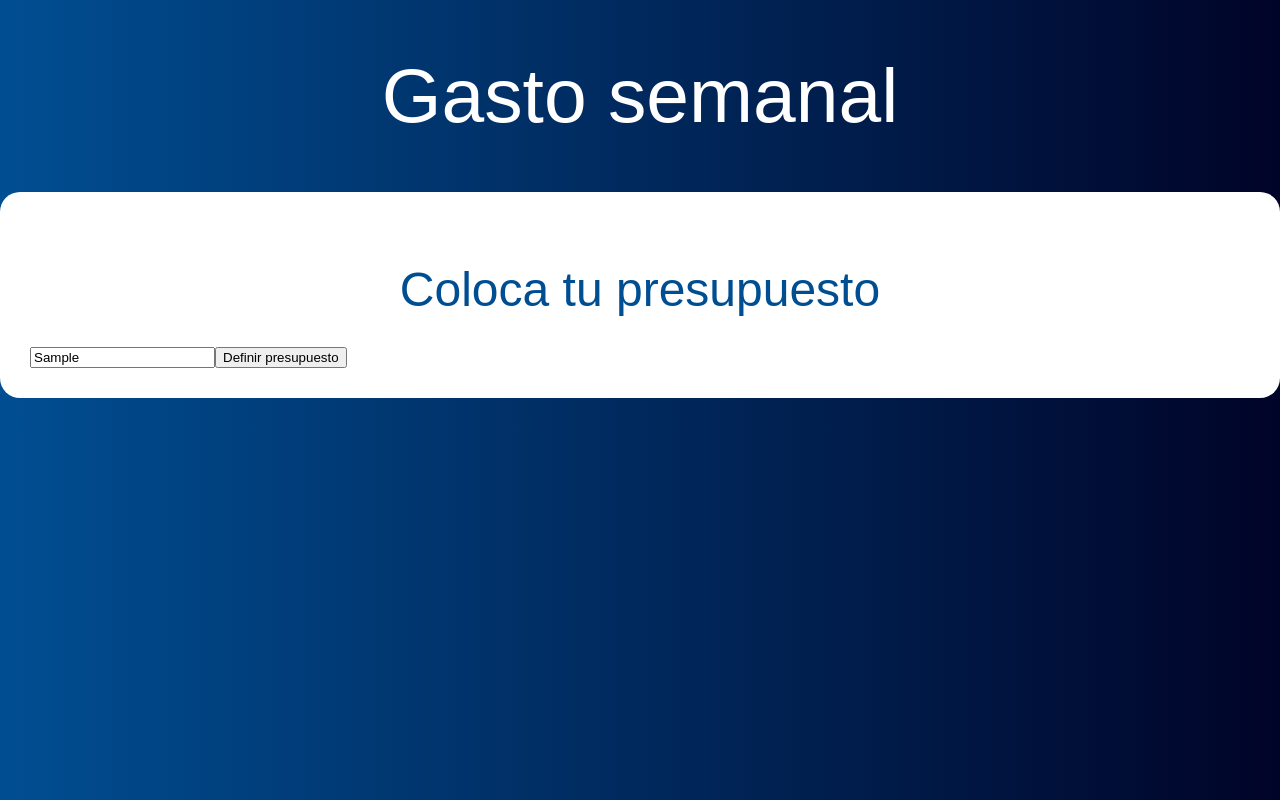
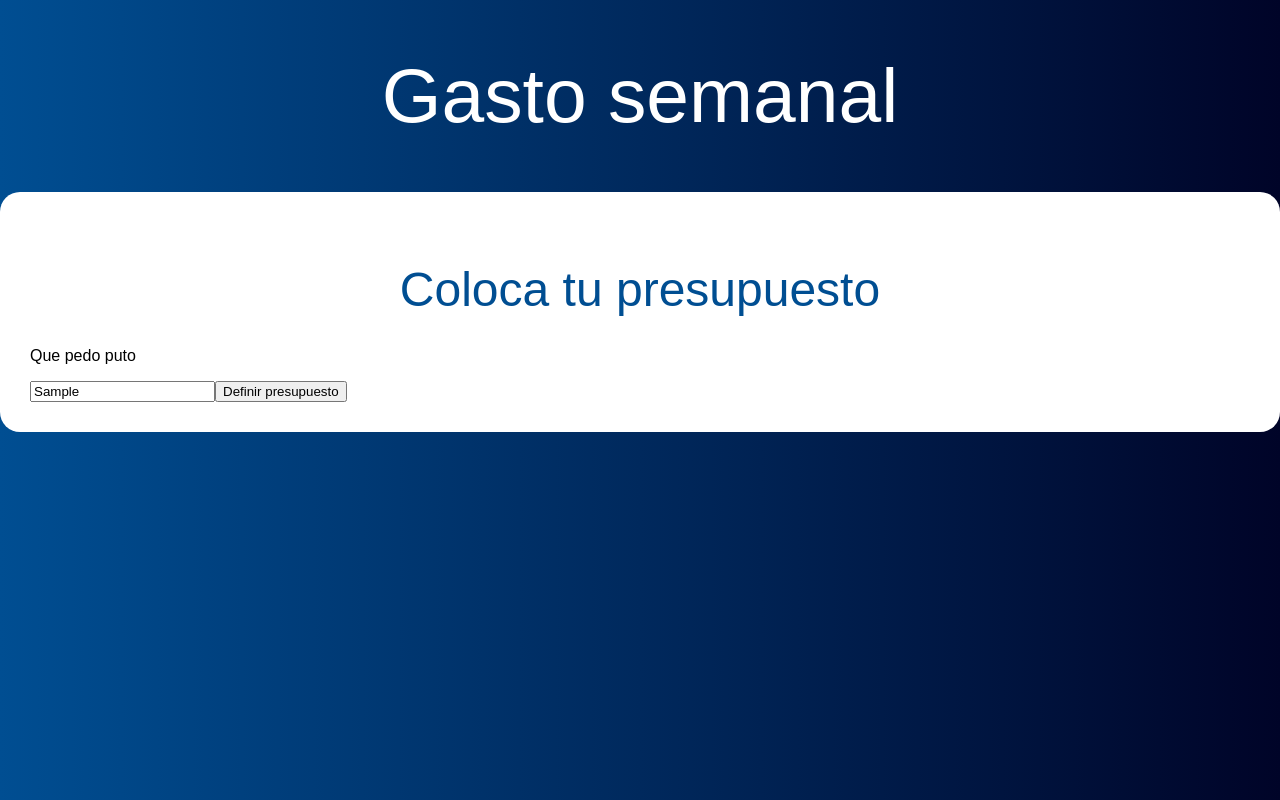
Before and after one commit to RicardoVeronica/control-presupuesto-reactjs, a React (Create React App) app: page / in a window 1280 px wide. Both pictures are taken after typing "Sample" into the empty fields and a click on the input "Definir presupuesto". Built offline with nearby package versions, Linux system fonts and the light colour scheme; the HTML template or start-up script is replaced by a standard one.

Commit message:
adds validation in form

```diff
--- a/src/components/Pregunta.js
+++ b/src/components/Pregunta.js
@@ -2,15 +2,24 @@ import React, { useState } from "react";
 
 function Pregunta() {
   const [cantidad, setCantidad] = useState(0);
+  const [error, setError] = useState(false);
 
   const handleClick = (e) => {
     e.preventDefault();
-    console.log(cantidad);
+
+    if (cantidad < 1 || isNaN(cantidad)) {
+      setError(true);
+      return;
+    }
+
+    setError(false);
   };
 
   return (
     <>
       <h2>Coloca tu presupuesto</h2>
+
+      {error ? <p>Que pedo puto</p> : null}
 
       <form>
         <input
```
